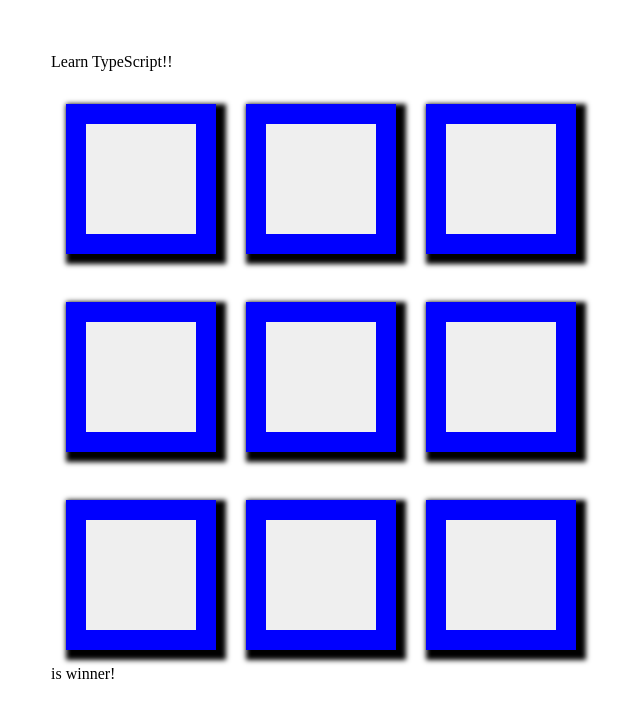
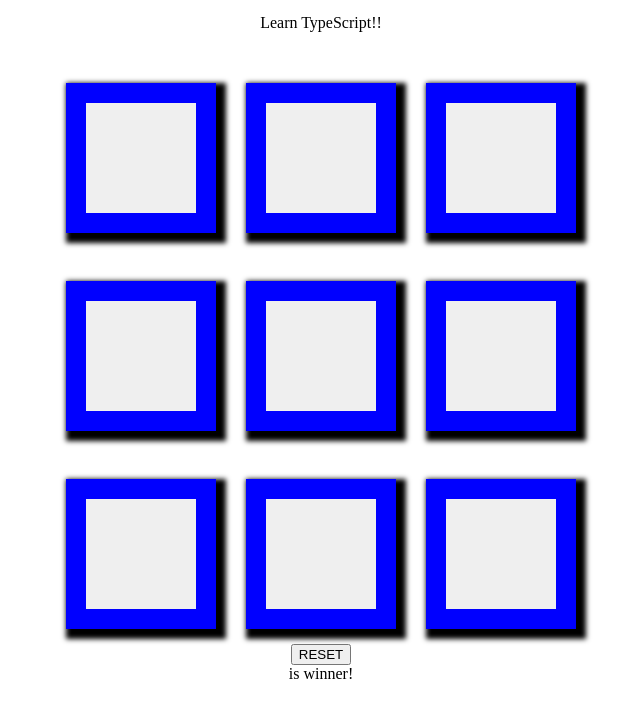
Before and after one commit to irisj23/ticTacToeTS, a React (Create React App) app: page / in a window 1280 px wide. Shown: the top 718 px of the page, without its empty margins (319-959 px from the left). Built offline with nearby package versions, Linux system fonts and the light colour scheme.

Commit message:
add reset button

```diff
--- a/src/App.tsx
+++ b/src/App.tsx
@@ -5,13 +5,29 @@ import styled from 'styled-components';
 const Container = styled.div`
   display: flex;
   justify-content: center;
-  flex-direction: row;
+  flex-direction: column;
   justify-content: center;
   align-items: center;
   align-content: center;
-  min-height: 90vh;
+  min-height: 85vh;
+`
+const Header = styled.div`
+  order: 1;
+
+`
+const BoardSquares = styled.div`
+  order: 2;
+
+`
+const Reset = styled.button`
+  order: 3;
+
 `
 
+const Winner = styled.div`
+  order: 4;
+
+`
 
 type SquareValue = 'X' | 'O' | null;
 
@@ -59,19 +75,29 @@ console.log(squares)
     setXIsNext(!xIsNext);
   }
 
+  const resetBoard = () => {
+    setSquares(Array(9).fill(null))
+    setWinner(null)
+  }
 
   return (
     <Container>
-      <div>
-
+      <Header>
           Learn TypeScript!!
+      </Header>
+      <BoardSquares>
           <br/>
           <Board
           squares={squares}
           onClick={i => handleClick(i)}
           />
+      </BoardSquares>
+      <Reset onClick={resetBoard}>
+        RESET
+      </Reset>
+      <Winner>
         {winner} is winner!
-      </div>
+      </Winner>
     </Container>
   );
 }
--- a/src/Square.tsx
+++ b/src/Square.tsx
@@ -7,8 +7,8 @@ const Button = styled.button`
   padding: 55px;
   margin: 15px;
   color: black;
-  font-size: 50px;
-  font-weight: 500;
+  font-size: 60px;
+  font-weight: bold;
   box-shadow: 5px 5px 5px 5px #000000;
 
 `
```
